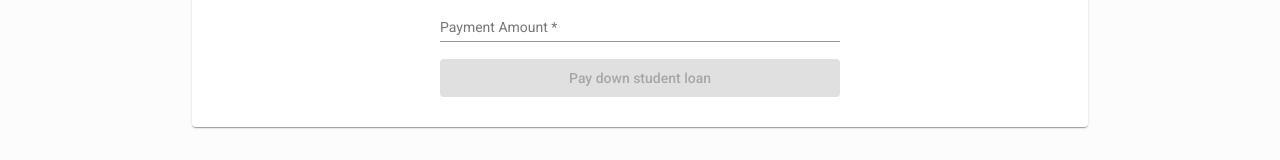
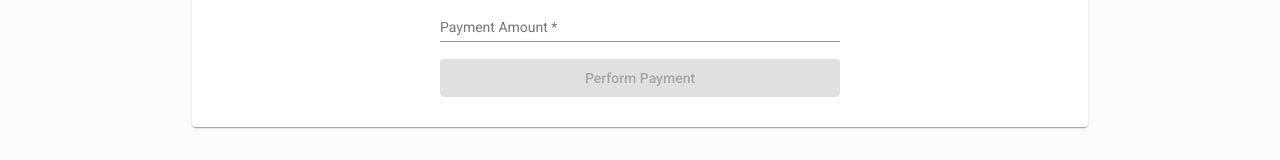
Before and after one commit to Charitize/rightfoot-payments-demo, an Angular app: page / in a window 1280 px wide. Shown: the part 572-732 px from the top of the page. Built offline with nearby package versions, Linux system fonts and the light colour scheme.

Commit message:
Update src/app/payment-form/payment-form.component.html
Co-Authored-By: Will Schmitt <william@wschmitt.com>

```diff
--- a/src/app/payment-form/payment-form.component.html
+++ b/src/app/payment-form/payment-form.component.html
@@ -123,7 +123,7 @@
         [disabled]="!form.valid"
         mat-flat-button
         color="primary">
-        <span *ngIf="!loading; else loader">Pay down student loan</span>
+        <span *ngIf="!loading; else loader">Perform Payment</span>
         <ng-template #loader>
           <mat-progress-spinner mode="indeterminate" [diameter]="26"></mat-progress-spinner>
         </ng-template>
```
